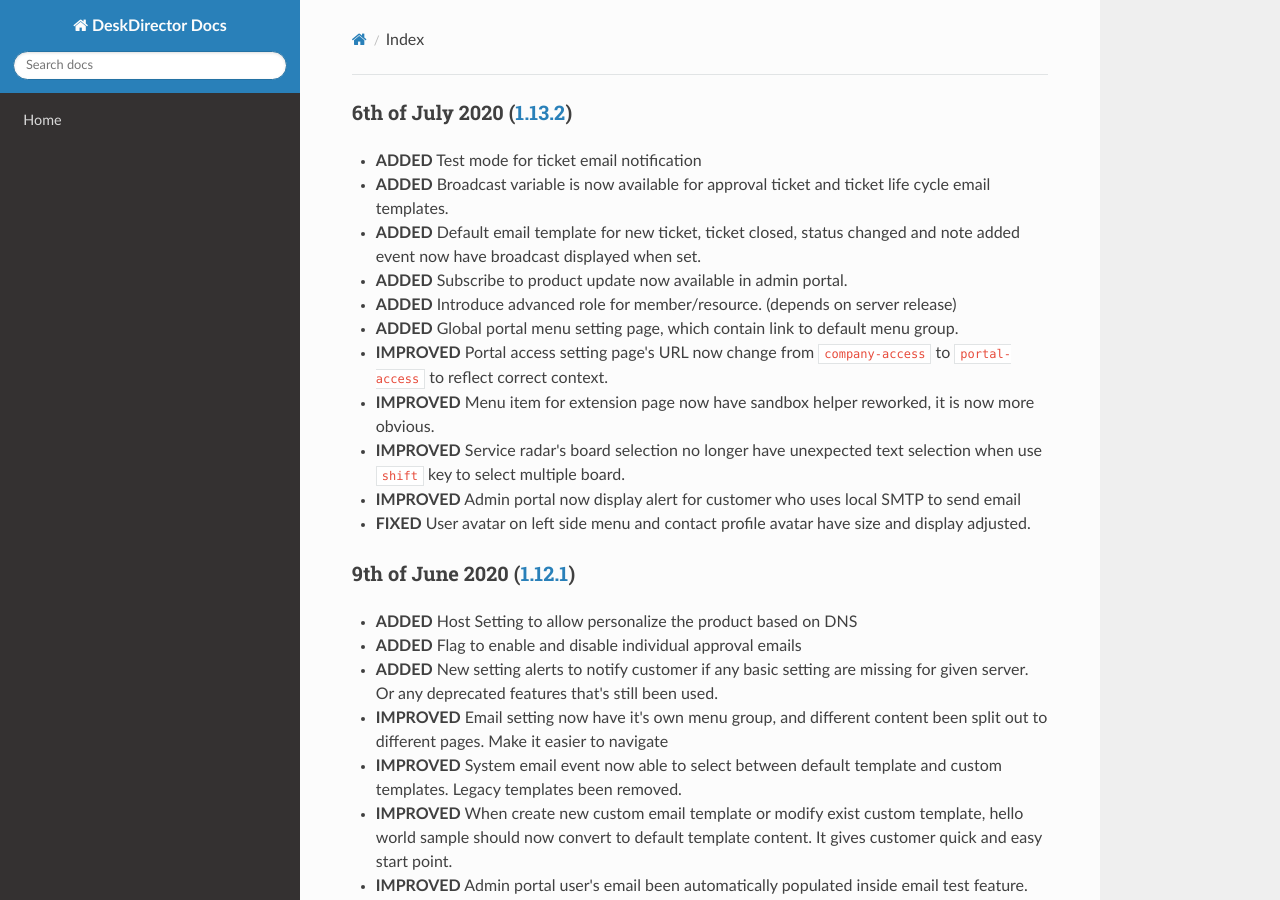
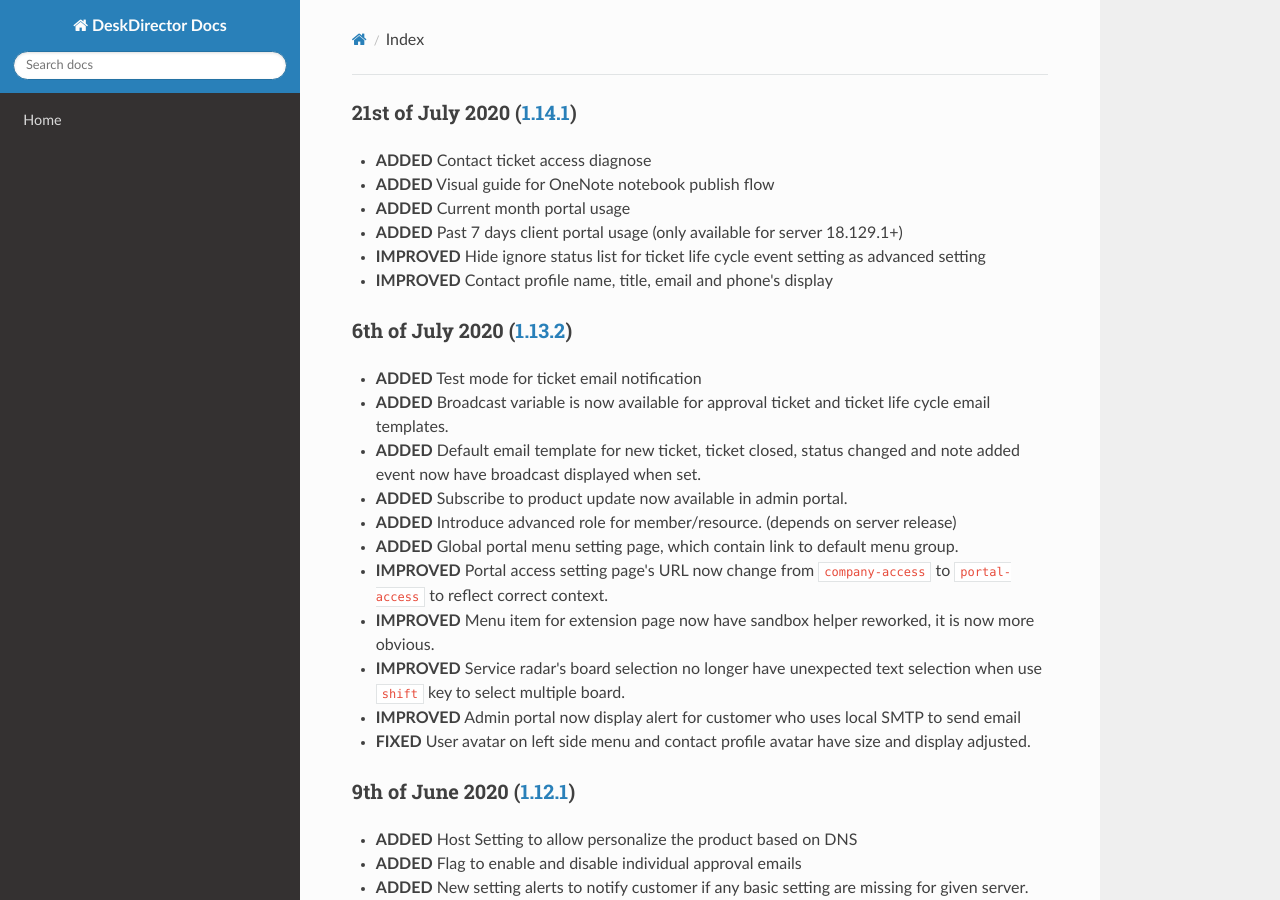
Before and after one commit to DeskDirector/docs, an MkDocs documentation site: the page built from docs/_release/admin/README.md, in a window 1280 px wide and 900 px high. Built offline with MkDocs 1.6.1, drawn with Linux system fonts in a browser that asks for light colours; nearby versions of some CDN libraries; old or Windows-style settings are respelled for this version of MkDocs.

Commit message:
Update README.md

```diff
--- a/docs/_release/admin/README.md
+++ b/docs/_release/admin/README.md
@@ -1,3 +1,11 @@
+### 21st of July 2020 ([1.14.1](v1.14.1))
+- **ADDED** Contact ticket access diagnose
+- **ADDED** Visual guide for OneNote notebook publish flow
+- **ADDED** Current month portal usage
+- **ADDED** Past 7 days client portal usage (only available for server 18.129.1+)
+- **IMPROVED** Hide ignore status list for ticket life cycle event setting as advanced setting
+- **IMPROVED** Contact profile name, title, email and phone's display
+
 ### 6th of July 2020 ([1.13.2](v1.13.1))
 - **ADDED** Test mode for ticket email notification
 - **ADDED** Broadcast variable is now available for approval ticket and ticket life cycle email templates.
```
